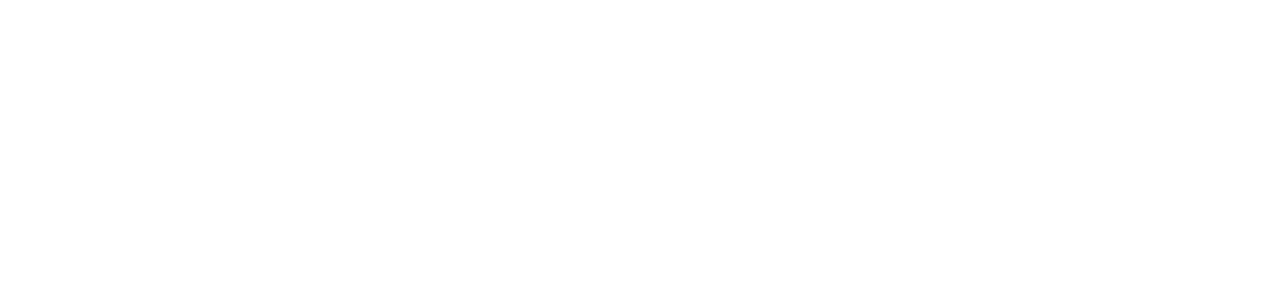
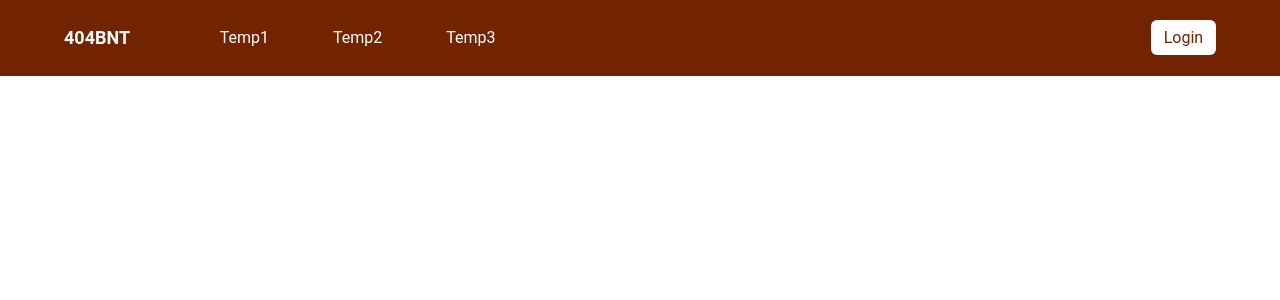
Before and after one commit to hongphucle1010/EmployeeAssessment-FE, a React (Vite) app: page /helloworld in a window 1280 px wide. Before the commit this address had no page. Shown: the top 300 px of the page. Built offline with nearby package versions, Linux system fonts and the light colour scheme.

Commit message:
feat: create navigation

```diff
--- a/src/App.tsx
+++ b/src/App.tsx
@@ -1,33 +1,19 @@
 import './App.css'
-import { BrowserRouter as Router, Route, Navigate, Routes } from 'react-router-dom'
-import Navigation from './components/navigation/Navigation'
-import { Button } from 'flowbite-react'
-
-function Temp() {
-  return (
-    <>
-      <Button></Button>
-    </>
-  )
-}
+// import { useDispatch, useSelector } from 'react-redux'
+// import { RootState } from './lib/redux/store'
+// import { useEffect } from 'react'
+import Router from './routes'
 
 function App() {
-  return (
-    <>
-      <Router>
-        <Routes>
-          <Route path='/' element={<Navigate to='/HomePage' />} />
-          <Route element={<Navigation />}>
-            <Route path='/HomePage' element={<Temp />} />
-            <Route path='/Temp1' element={<Temp />} />
-            <Route path='/Temp2' element={<Temp />} />
-            <Route path='/Temp3' element={<Temp />} />
-            <Route path='/Login' element={<Temp />} />
-          </Route>
-        </Routes>
-      </Router>
-    </>
-  )
+  // const dispatch = useDispatch()
+  // const user = useSelector((state: RootState) => state.user.value)
+
+  // useEffect(() => {
+  //   const fetchData = async () => {}
+  //   fetchData()
+  // }, [])
+
+  return <Router />
 }
 
 export default App
--- /dev/null
+++ b/src/layout/MainLayout/MainLayout.tsx
@@ -0,0 +1,29 @@
+import React from 'react'
+import { Outlet } from 'react-router-dom'
+import { LayoutProps } from '../../lib/types/layout'
+import Navigation from '../../components/navigation/Navigation'
+// import Header from '../../components/Header/Header.tsx'
+// import styles from './MainLayout.module.scss' // Import the CSS module
+
+const MainLayout: React.FC<LayoutProps> = ({ children }) => {
+  return (
+    // <div className={`h-screen w-full flex flex-col overflow-hidden relative`}>
+    <div className={`h-screen w-full flex overflow-hidden relative`}>
+      <div className='flex-1 overflow-auto p-0 m-0 flex flex-col h-full'>
+        <Navigation />
+        <div
+          className='flex-1'
+          //   style={{
+          //     height: 'calc(100% - 4rem)'
+          //   }}
+        >
+          {children}
+        </div>
+      </div>
+      <Outlet />
+      {/* <Footer /> */}
+    </div>
+  )
+}
+
+export default MainLayout
--- a/src/lib/redux/reducers/index.ts
+++ b/src/lib/redux/reducers/index.ts
@@ -1,5 +1,8 @@
 import { combineReducers } from 'redux'
+import userReducer from './userState'
 
-const rootReducer = combineReducers({})
+const rootReducer = combineReducers({
+  user: userReducer
+})
 
 export default rootReducer
--- a/src/lib/redux/reducers/types.d.ts
+++ b/src/lib/redux/reducers/types.d.ts
@@ -1,4 +1,4 @@
-export type Role = 'GUEST' | 'EMPLOYEE' | 'SUPERVISER'
+export type Role = 'GUEST' | 'EMPLOYEE' | 'SUPERVISOR'
 
 export interface User {
   id: string
--- /dev/null
+++ b/src/lib/types/layout.d.ts
@@ -0,0 +1,3 @@
+export type LayoutProps = {
+  children: React.ReactNode | null
+}
--- a/src/routes/index.tsx
+++ b/src/routes/index.tsx
@@ -1,14 +1,18 @@
 import React from 'react'
+import { useSelector } from 'react-redux'
 import { createBrowserRouter, RouterProvider } from 'react-router-dom'
+import { RootState } from '../lib/redux/store'
+import MainLayout from '../layout/MainLayout/MainLayout'
 
 const Router: React.FC = () => {
-  const userRoutes = [
+  const role = useSelector((state: RootState) => state.user.value.role)
+  const employeeRoutes = [
     {
       path: '/',
       element: (
-        <div>
-          <h1>Home</h1>
-        </div>
+        <MainLayout>
+          <div>Home</div>
+        </MainLayout>
       ),
       errorElement: (
         <div>
@@ -17,7 +21,47 @@
       )
     }
   ]
-  const router = createBrowserRouter(userRoutes)
+
+  const supervisorRoutes = [
+    {
+      path: '/',
+      element: (
+        <div>
+          <h1>Home</h1>
+        </div>
+      )
+    }
+  ]
+
+  const guestRoutes = [
+    {
+      path: '/',
+      element: (
+        <MainLayout>
+          <div>Home</div>
+        </MainLayout>
+      )
+    },
+    {
+      path: '/login',
+      element: (
+        <MainLayout>
+          <div>Home</div>
+        </MainLayout>
+      )
+    },
+    {
+      path: '/helloworld',
+      element: (
+        <MainLayout>
+          <div>HelloWorld</div>
+        </MainLayout>
+      )
+    }
+  ]
+
+  const routes = role === 'EMPLOYEE' ? employeeRoutes : role === 'SUPERVISOR' ? supervisorRoutes : guestRoutes
+  const router = createBrowserRouter(routes)
   return <RouterProvider router={router} />
 }
 
```
